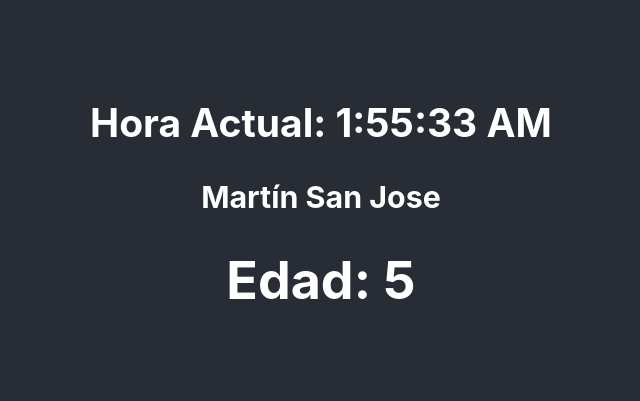
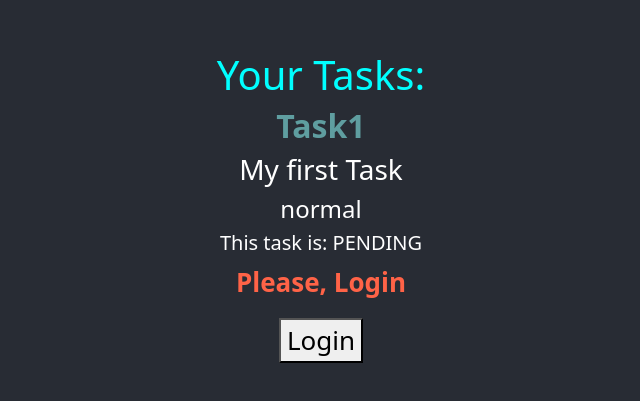
Before and after one commit to ssuarezs/ob_react_n1, a React (Create React App) app: page / in a window 1280 px wide. Shown: the part 193-594 px from the top of the page, without its empty margins (319-959 px from the left). Built offline with nearby package versions, Linux system fonts and the light colour scheme.

Commit message:
sass - styles

```diff
--- a/package.json
+++ b/package.json
@@ -6,6 +6,8 @@
     "@testing-library/jest-dom": "^5.16.5",
     "@testing-library/react": "^13.3.0",
     "@testing-library/user-event": "^13.5.0",
+    "bootstrap": "^5.2.0",
+    "node-sass": "^7.0.1",
     "react": "^18.2.0",
     "react-dom": "^18.2.0",
     "react-scripts": "5.0.1",
--- a/src/App.css
+++ b/src/App.css
@@ -50,3 +50,7 @@
     transform: rotate(360deg);
   }
 }
+
+h1 {
+  color: tomato;
+}
--- a/src/App.js
+++ b/src/App.js
@@ -1,14 +1,16 @@
 import './App.css';
-import ClockFuncional from './hooks/lifeCycle/clockFuncional';
-//import TaskListComponent from './components/containers/taskListComponent';
+import TaskListComponent from './components/containers/taskListComponent';
+import TaskStyled from './components/pure/taskStyled';
+//import ClockFuncional from './hooks/lifeCycle/clockFuncional';
 
-        //<TaskListComponent></TaskListComponent>
+        //<ClockFuncional></ClockFuncional>
 
 function App() {
   return (
     <div className="App">
       <header className="App-header">
-        <ClockFuncional></ClockFuncional>
+        <TaskListComponent></TaskListComponent>
+        <TaskStyled name='San'></TaskStyled>
       </header>
     </div>
   );
--- a/src/components/containers/taskListComponent.jsx
+++ b/src/components/containers/taskListComponent.jsx
@@ -1,18 +1,16 @@
-import React, { useState, useEffect, useMemo } from 'react'
+import React, { useState, useEffect} from 'react'
 import { LEVELS } from '../../models/levels.enum'
 import { Task } from '../../models/task.class'
 import TaskComponent from '../pure/taskComponent'
+import '../../styles/task.scss'
 
-function TaskListComponent(props) {
+function TaskListComponent() {
 
     // eslint-disable-next-line react-hooks/exhaustive-deps
     const defaultTask = new Task('Task1','My first Task',false,LEVELS.NORMAL)
-    const [tasks, setTasks] = useState([])
+    const [tasks, setTasks] = useState([defaultTask])
     const [loading, setLoading] = useState(true)
 
-    useEffect(() => {
-        setTasks([...defaultTask])
-    }, [defaultTask])
 
     useEffect(() => {
         console.log('Tasks state has been modified')
@@ -24,7 +22,7 @@
 
     return (
         <div>
-            <div>Your Tasks:</div>
+            <h1>Your Tasks:</h1>
             <TaskComponent task={defaultTask}/>
             <div>{loading?'loaded':''}</div>
         </div>
--- a/src/components/pure/taskComponent.jsx
+++ b/src/components/pure/taskComponent.jsx
@@ -1,6 +1,7 @@
 import React, {useEffect} from 'react';
 import PropTypes from 'prop-types';
 import { Task } from '../../models/task.class';
+import '../../styles/task.scss'
 
 
 const TaskComponent = ({task}) => {
@@ -14,7 +15,7 @@
 
     return (
         <div>
-            <h2>{task.name}</h2>
+            <h2 className='task-name'>{task.name}</h2>
             <h3>{task.description}</h3>
             <h4>{task.level}</h4>
             <h5>This task is: {task.completed ? 'COMPLETED' : 'PENDING'}</h5>
--- /dev/null
+++ b/src/components/pure/taskStyled.jsx
@@ -0,0 +1,28 @@
+import React, { useState } from 'react';
+
+const loggedStyle = {
+    color: 'cyan'
+}
+
+const unloggedStyle = {
+    color: 'tomato',
+    fontWeight: 'bold'
+}
+
+const TaskStyled = (props) => {
+    const [logged, setLogged] = useState(false);
+
+    const greetingUser = () => (<p>Welcome to the App, {props.name}</p>)
+    const pleaseLogin = () => (<p>Please, Login</p>)
+
+    return (
+        <div style={logged ? loggedStyle : unloggedStyle}>
+            {logged ? greetingUser() : pleaseLogin() }
+            <button onClick={() => setLogged(!logged)}>
+                {logged ? 'Logout' : 'Login'}
+            </button>
+        </div>
+    );
+}
+
+export default TaskStyled;
--- a/src/index.js
+++ b/src/index.js
@@ -2,6 +2,8 @@
 import ReactDOM from 'react-dom/client';
 import App from './App';
 import reportWebVitals from './reportWebVitals';
+
+import 'bootstrap/dist/css/bootstrap.css';
 
 const root = ReactDOM.createRoot(document.getElementById('root'));
 root.render(
--- /dev/null
+++ b/src/styles/task.scss
@@ -0,0 +1,8 @@
+h1 {
+    color: cyan;
+}
+
+.task-name {
+    font-weight: bold;
+    color: cadetblue;
+}
```
Also changed, not shown: 1 other file (tests, documents, lock files or other folders).
